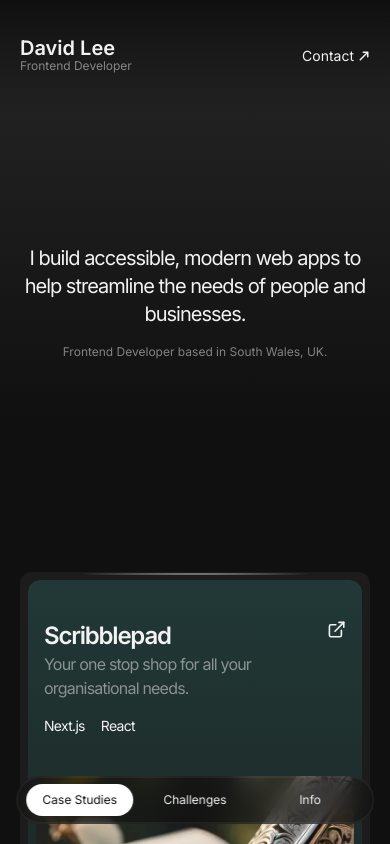
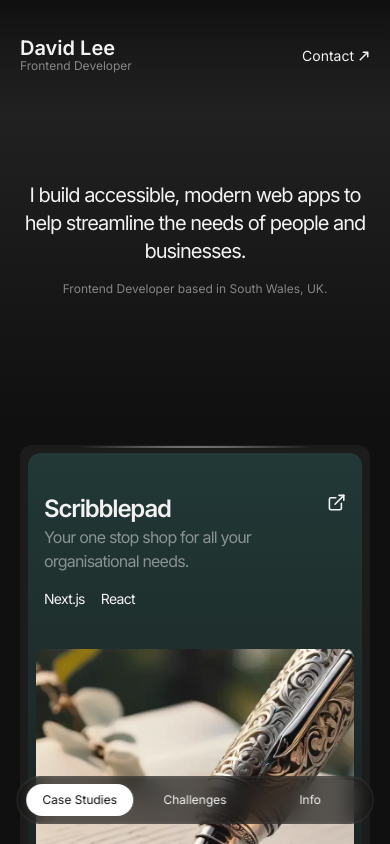
Before and after one commit to DLee1993/Portfolio, a Next.js app: page / in a window 390 px wide. Shown: the top 844 px of the page. Built offline with nearby package versions, Linux system fonts and the light colour scheme.

Commit message:
reduced the height of the heading section on mobile

```diff
--- a/app/page.tsx
+++ b/app/page.tsx
@@ -17,7 +17,7 @@ export default function Page() {
 
     return (
         <section ref={container} className="flex flex-col items-center gap-y-20">
-            <section className="flex justify-center items-center min-h-[45vh] opacity-0 translate-y-10">
+            <section className="flex justify-center items-center min-h-[30vh] sm:min-h-[45vh] opacity-0 translate-y-10">
                 <h1 className="max-w-md md:max-w-lg lg:max-w-2xl flex flex-col justify-center items-center md:items-end gap-y-4">
                     <span className="tracking-tighter text-xl md:text-2xl lg:text-3xl text-center">
                         I build accessible, modern web apps to help streamline the needs of people
```
